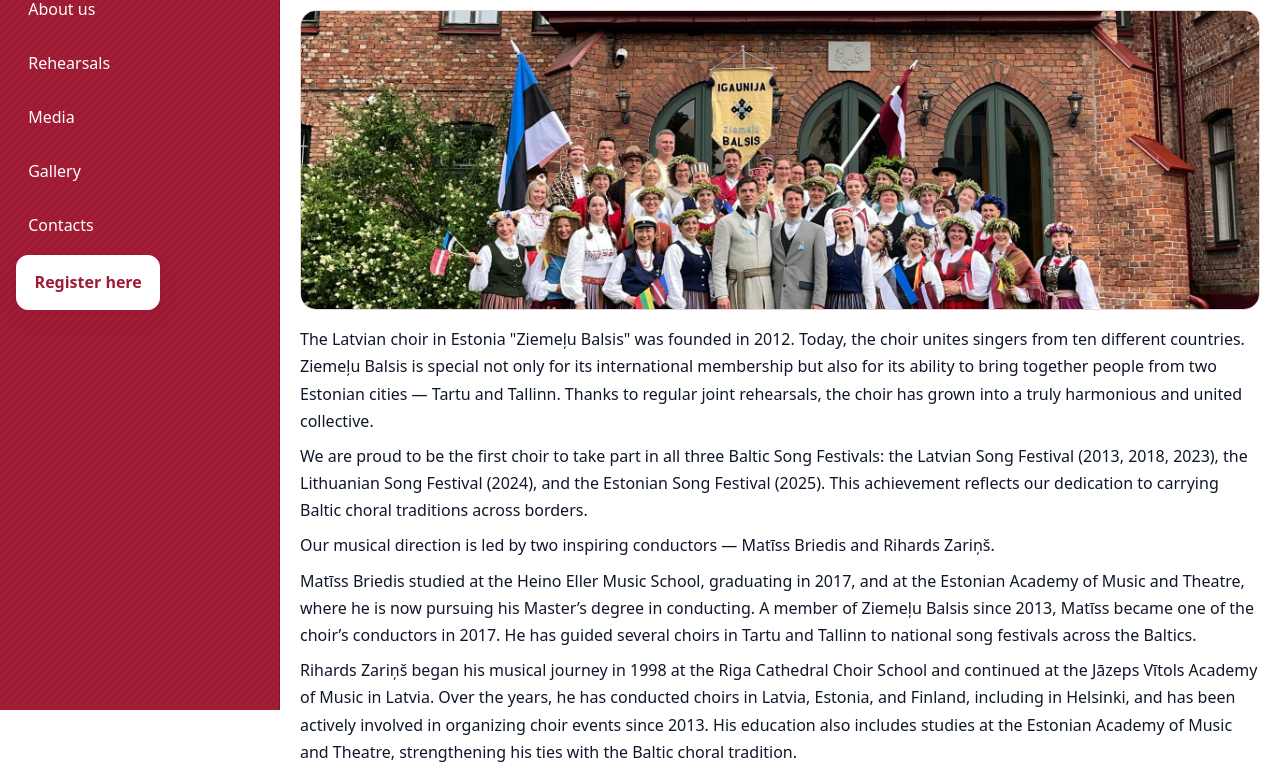
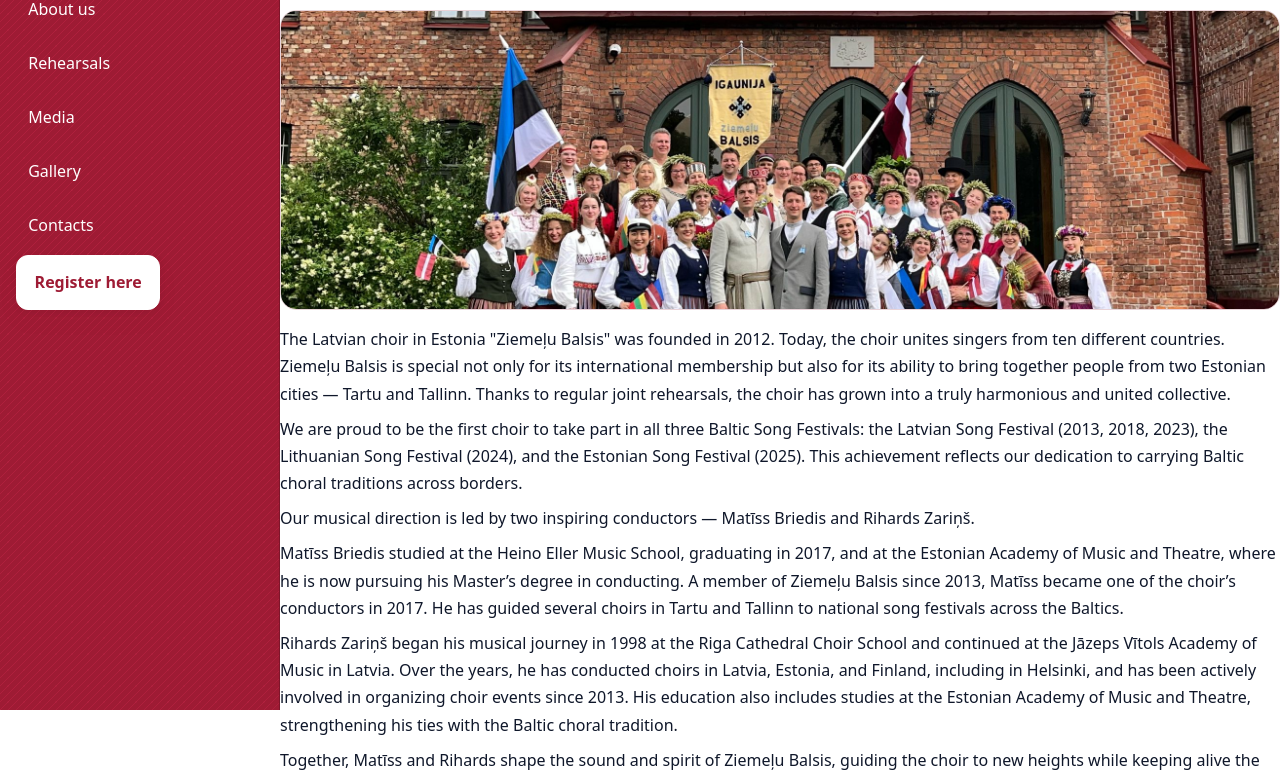
Before and after one commit to martabriede/iemelu-balsis, a plain HTML site: page index.html in a window 1280 px wide. Shown: the part 90-861 px from the top of the page. Drawn offline with Linux system fonts and the light colour scheme; files whose address does not match are found by name.

Commit message:
Update index.html
main

```diff
--- a/index.html
+++ b/index.html
@@ -173,6 +173,7 @@
     </aside>
 
     <main>
+  <div class="content">
       <!-- ABOUT US -->
       <section id="about">
         <h1>About us</h1>
```
